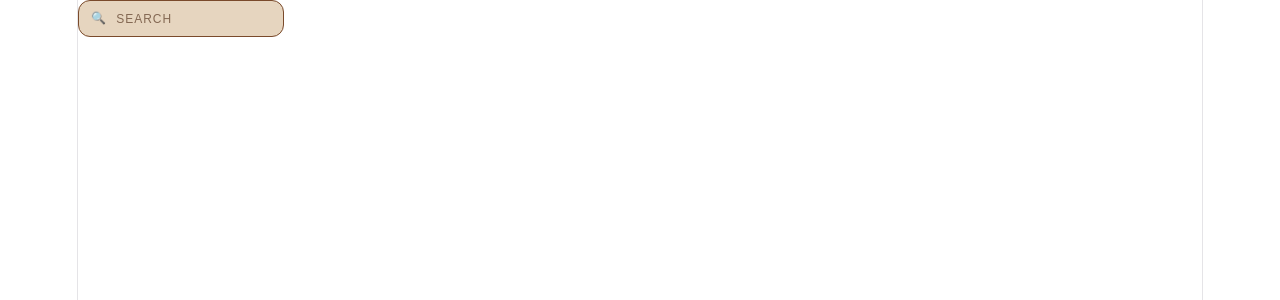
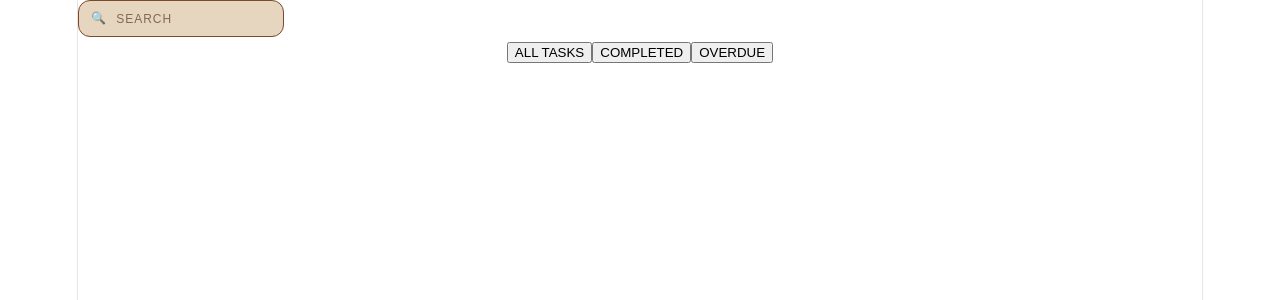
Before and after one commit to Nyxth-666/TaskFlow, a React (Vite) app: page / in a window 1280 px wide. Shown: the top 300 px of the page. Built offline with nearby package versions, Linux system fonts and the light colour scheme.

Commit message:
add filter button on jsx files, filters.css file, imported filters in app.jsx

```diff
--- a/src/App.jsx
+++ b/src/App.jsx
@@ -1,6 +1,7 @@
 import { useState } from 'react'
 import './App.css'
 import SearchBar from "./components/SearchBar";
+import Filters from "./components/Filters";
 
 
 
@@ -9,6 +10,7 @@ function App() {
   return (
     <div>
       <SearchBar />
+      <Filters />
     </div>
 
   );
--- a/src/components/Filters.jsx
+++ b/src/components/Filters.jsx
@@ -0,0 +1,34 @@
+import "./Filters.css";
+
+function Filters() {
+
+  const handleAllTasks = () => {
+    // logic for all tasks
+  };
+
+  const handleCompleted = () => {
+    // logic for completed tasks
+  };
+
+  const handleOverdue = () => {
+    // logic for overdue tasks
+  };
+
+  return (
+    <div className="task-tabs">
+      <button className="tab-btn" onClick={handleAllTasks}>
+        ALL TASKS
+      </button>
+
+      <button className="tab-btn" onClick={handleCompleted}>
+        COMPLETED
+      </button>
+
+      <button className="tab-btn" onClick={handleOverdue}>
+        OVERDUE
+      </button>
+    </div>
+  );
+}
+
+export default Filters;
```
Also changed, not shown: src/components/Filters.css (added), 1 other file (tests, documents, lock files or other folders).
